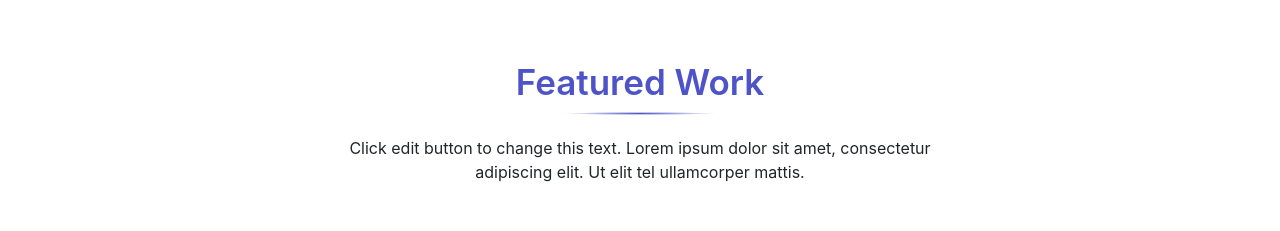
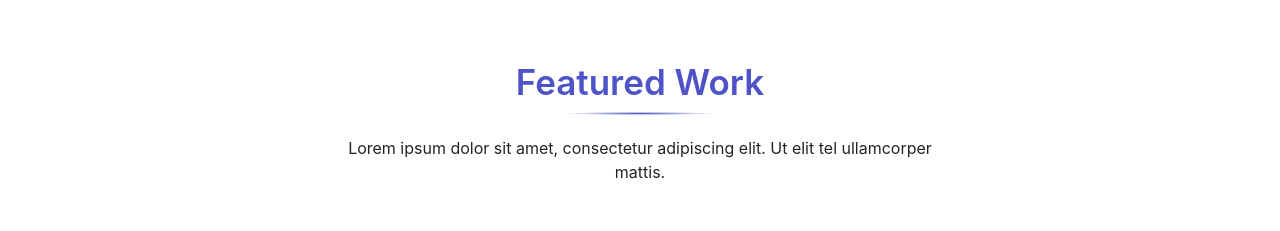
Before and after one commit to kgetechnologies/medyoda, a plain HTML site: page index.html in a window 1280 px wide. Shown: the part 3040-3271 px from the top of the page. Drawn offline with nearby package versions, Linux system fonts and the light colour scheme.

```diff
--- a/index.html
+++ b/index.html
@@ -255,10 +255,10 @@
 
                 <div class="section-head text-center col-sm-12">
                     <h4>Featured Work</h4>
-                    <p>Click edit button to change this text. Lorem ipsum dolor sit amet, consectetur adipiscing elit. Ut elit tel ullamcorper mattis.</p>
+                    <p>Lorem ipsum dolor sit amet, consectetur adipiscing elit. Ut elit tel ullamcorper mattis.</p>
                 </div>
 
-                <!-- filter links -->
+                <!-- filter links
                 <div class="filtering text-center mb-20 col-sm-12">
                     <div class="filter">
                         <span data-filter='*' class="active">ALL</span>
@@ -267,7 +267,7 @@
                         <span data-filter='.development'>DEVELOPMENT</span>
                         <span data-filter='.marketing'>MARKETING</span>
                     </div>
-                </div>
+                </div> -->
 
                 <div class="clearfix"></div>
 
```
